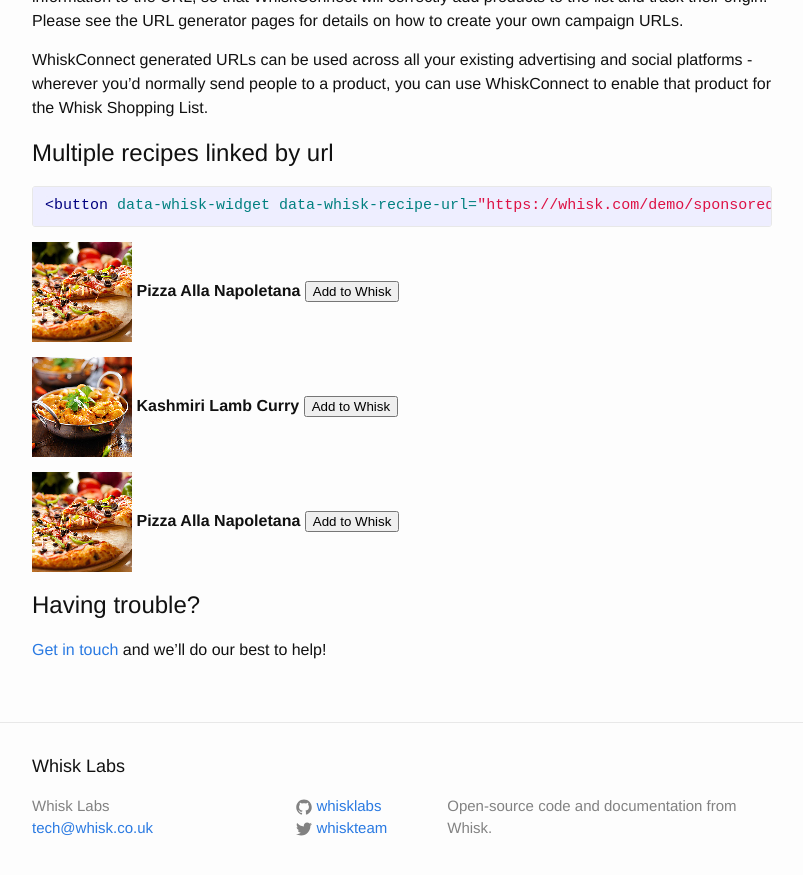
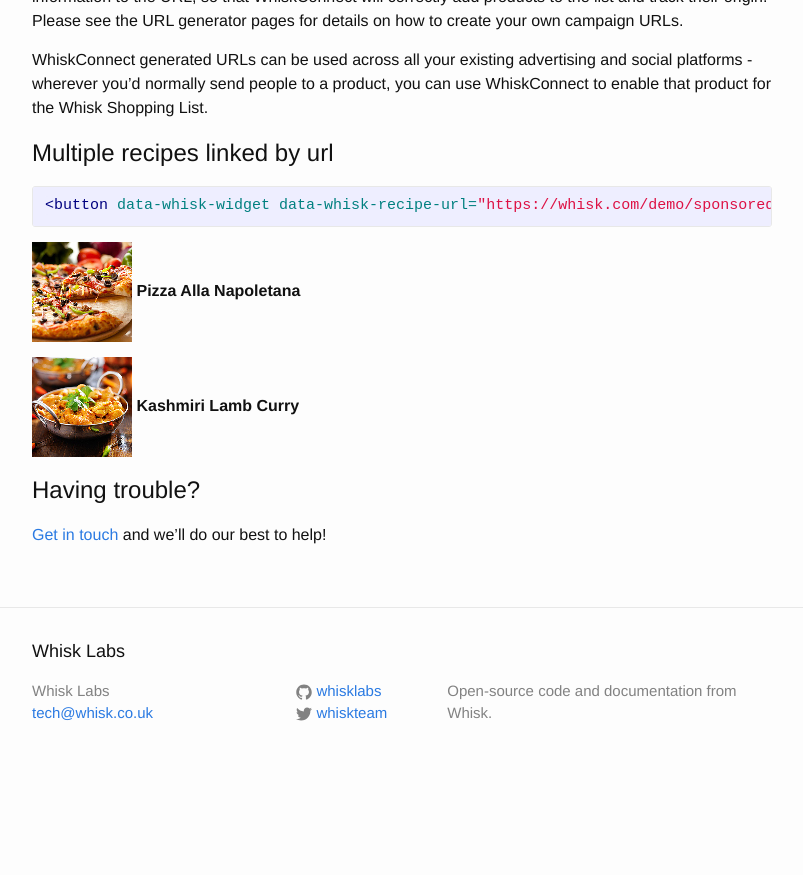
Before and after one commit to whisklabs/whisklabs.github.io, a Jekyll site: the page built from connect/index.md, in a window 1280 px wide and 900 px high, scrolled down 10633 px. Shown: the top 875 px of the window, without its empty margins (238-1041 px from the left). Built offline with Jekyll 4.4.1, drawn with Linux system fonts in a browser that asks for light colours; nearby versions of some CDN libraries; a script that is not in the unit is left out; after the commit the page ends 11418 px from its top, so only the background shows below that.

Commit message:
WX-179 Removes third demo (since recipe is same); adds display:none and cadbury themed app trigger

```diff
--- a/connect/index.md
+++ b/connect/index.md
@@ -472,23 +472,18 @@ WhiskConnect generated URLs can be used across all your existing advertising and
 <strong>Pizza Alla Napoletana</strong>
 <button type="button"
     data-whisk-widget
-    data-whisk-recipe-url="https://whisk.com/demo/sponsored-retailer">
+    data-whisk-recipe-url="https://whisk.com/demo/sponsored-retailer"
+    data-whisk-environment-app-path='/cadbury.html'
+    style="display: none;">
   Add to Whisk
 </button>
 
 <img src="/connect/images/recipe_2.jpg" alt="Kashmiri Lamb Curry" width="100">
 <strong>Kashmiri Lamb Curry</strong>
 <button type="button"
+    style="display: none;"
     data-whisk-widget
     data-whisk-recipe-url="https://whisk.com/demo/complementary-item-advert">
-  Add to Whisk
-</button>
-
-<img src="/connect/images/recipe_1.jpg" alt="Pizza Alla Napoletana" width="100">
-<strong>Pizza Alla Napoletana</strong>
-<button type="button"
-    data-whisk-widget
-    data-whisk-recipe-url="https://whisk.com/demo/sponsored-ingredient">
   Add to Whisk
 </button>
 
```
